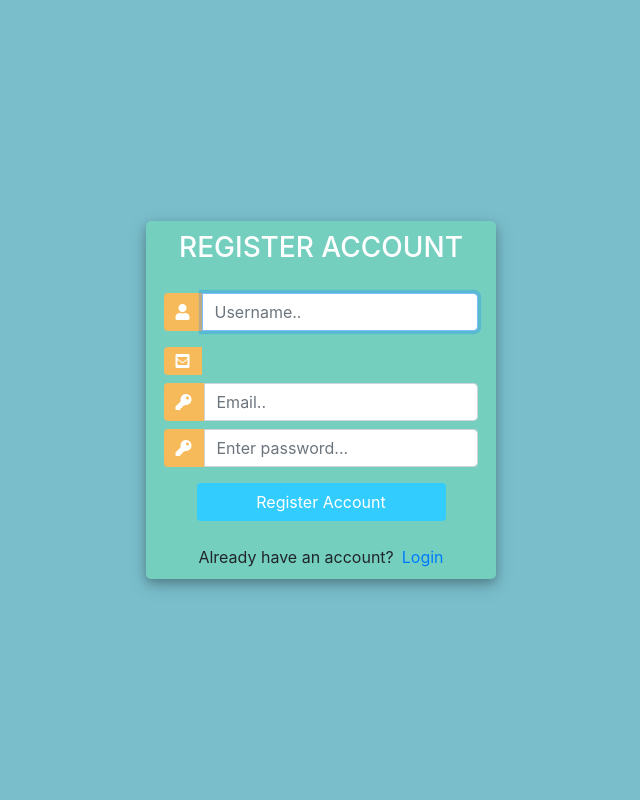
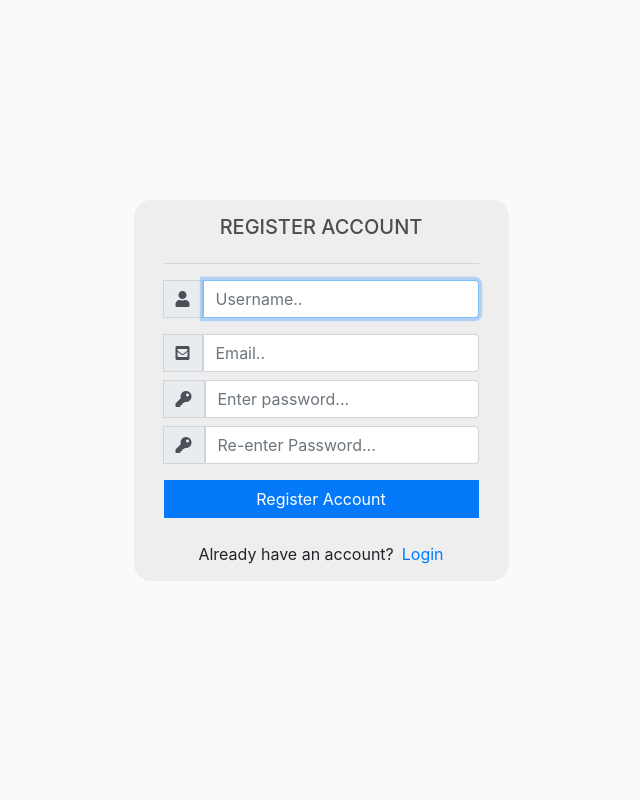
Before and after one commit to riahikais/django_ecommerce, a Django app: page /register/ in a window 1280 px wide. Shown: the whole page, without its empty margins (319-959 px from the left). Run offline with Django 3.2, Linux system fonts and the light colour scheme; some libraries are stand-ins or nearby versions.

Commit message:
Registration ui fixe

```diff
--- a/store/templates/store/checkout.html
+++ b/store/templates/store/checkout.html
@@ -77,7 +77,7 @@
     var total = '{{order.get_cart_total}}'
     var form = document.getElementById('form')
     var warning = ' <div id="warning-msg" class="alert alert-warning" role="alert">\n' +
-        '                    This is a warning alert—check it out!\n' +
+        '                    Order Summary is empty!\n' +
         '                </div>'
 
     if (total <= 0){
--- a/store/templates/store/login.html
+++ b/store/templates/store/login.html
@@ -76,7 +76,7 @@
             <div class="d-flex justify-content-center">
 
 
-                <h3 id="form-title">eCommerce</h3>
+                <img src="{% static 'images/10-cart-512.webp' %}" height="65" width="65">
             </div>
             <hr>
             <div class="d-flex justify-content-center form_container">
--- a/store/templates/store/registration.html
+++ b/store/templates/store/registration.html
@@ -1,68 +1,71 @@
 <!DOCTYPE html>
+{% load static %}
+
 <html>
+<head>
 
-<head>
-    <title>Login</title>
-    <link rel="stylesheet" href="https://stackpath.bootstrapcdn.com/bootstrap/4.1.3/css/bootstrap.min.css" integrity="sha384-MCw98/SFnGE8fJT3GXwEOngsV7Zt27NXFoaoApmYm81iuXoPkFOJwJ8ERdknLPMO" crossorigin="anonymous">
+    <title>eCommerce</title>
+    <meta name="viewport" content="width=device-width, initial-scale=1, maximum-scale=1, minimum-scale=1" />
+    <link rel="stylesheet" href="https://stackpath.bootstrapcdn.com/bootstrap/4.4.1/css/bootstrap.min.css" integrity="sha384-Vkoo8x4CGsO3+Hhxv8T/Q5PaXtkKtu6ug5TOeNV6gBiFeWPGFN9MuhOf23Q9Ifjh" crossorigin="anonymous">
+    <link rel="stylesheet" type="text/css" href="{% static 'css/main.css' %}">
     <script src="https://ajax.googleapis.com/ajax/libs/jquery/3.3.1/jquery.min.js"></script>
     <link rel="stylesheet" href="https://use.fontawesome.com/releases/v5.6.1/css/all.css" integrity="sha384-gfdkjb5BdAXd+lj+gudLWI+BXq4IuLW5IT+brZEZsLFm++aCMlF1V92rMkPaX4PP" crossorigin="anonymous">
 
+    <script type="text/javascript">
+        var user = '{{request.user}}'
+
+        function getToken(name) {
+            let cookieValue = null;
+            if (document.cookie && document.cookie !== '') {
+                const cookies = document.cookie.split(';');
+                for (let i = 0; i < cookies.length; i++) {
+                    const cookie = cookies[i].trim();
+                    // Does this cookie string begin with the name we want?
+                    if (cookie.substring(0, name.length + 1) === (name + '=')) {
+                        cookieValue = decodeURIComponent(cookie.substring(name.length + 1));
+                        break;
+                    }
+                }
+            }
+            return cookieValue;
+        }
+        const csrftoken = getToken('csrftoken');
+
+        function getCookie(name) {
+            var cookieArr = document.cookie.split(";")
+            for (var i=0; i<cookieArr.length; i++){
+                var cookiePair = cookieArr[i].split("=")
+                if (name == cookiePair[0].trim()){
+                    return decodeURIComponent(cookiePair[1]);
+                }
+            }
+            return null
+        }
+        var cart = JSON.parse(getCookie('cart'))
+        if (cart == undefined){
+            cart = {}
+            console.log('Cart was created !')
+            document.cookie = 'cart=' + JSON.stringify(cart)
+        }
+        console.log('Cart : ', cart)
+    </script>
     <style>
-        body,
-        html {
-            margin: 0;
-            padding: 0;
-            height: 100%;
-            background: #7abecc !important;
+        .btn{
+            border-radius: 5px !important;
         }
-        .user_card {
-            width: 350px;
-            margin-top: auto;
-            margin-bottom: auto;
-            background: #74cfbf;
-            position: relative;
-            display: flex;
-            justify-content: center;
-            flex-direction: column;
-            padding: 10px;
-            box-shadow: 0 4px 8px 0 rgba(0, 0, 0, 0.2), 0 6px 20px 0 rgba(0, 0, 0, 0.19);
-            -webkit-box-shadow: 0 4px 8px 0 rgba(0, 0, 0, 0.2), 0 6px 20px 0 rgba(0, 0, 0, 0.19);
-            -moz-box-shadow: 0 4px 8px 0 rgba(0, 0, 0, 0.2), 0 6px 20px 0 rgba(0, 0, 0, 0.19);
-            border-radius: 5px;
-
+        .user_card{
+            position: absolute;
+            top: 25%;
+            background-color: #efeeee;
+            padding: 15px 30px;
+            border-radius: 17px;
         }
-
-        .form_container {
-            margin-top: 20px;
+        .login_btn{
+            color: white;
         }
-
-        #form-title{
-            color: #fff;
+        .login_container{
+            background-color: #047afb;
         }
-        .login_btn {
-            width: 100%;
-            background: #33ccff !important;
-            color: white !important;
-        }
-        .login_btn:focus {
-            box-shadow: none !important;
-            outline: 0px !important;
-        }
-        .login_container {
-            padding: 0 2rem;
-        }
-        .input-group-text {
-            background: #f7ba5b !important;
-            color: white !important;
-            border: 0 !important;
-            border-radius: 0.25rem 0 0 0.25rem !important;
-        }
-        .input_user,
-        .input_pass:focus {
-            box-shadow: none !important;
-            outline: 0px !important;
-        }
-
     </style>
 
 </head>
@@ -71,8 +74,10 @@
     <div class="d-flex justify-content-center h-100">
         <div class="user_card">
             <div class="d-flex justify-content-center">
-                <h3 id="form-title">REGISTER ACCOUNT</h3>
+                <h5 id="form-title">REGISTER ACCOUNT</h5>
             </div>
+            <hr>
+
             <div class="d-flex justify-content-center form_container">
 
                 <form method="POST" action="">
--- a/store/templates/store/store.html
+++ b/store/templates/store/store.html
@@ -15,7 +15,7 @@
 
             <button  data-product="{{product.id}}" data-action="add"
                      class="btn btn-outline-secondary add-btn update-cart">Add to Cart</button>
-            <a class="btn btn-outline-success" href="#">View</a>
+            <a class="btn btn-outline-success disabled" href="#">View</a>
 
 
         </div>
--- a/store/views.py
+++ b/store/views.py
@@ -99,15 +99,15 @@ def processOrder(request):
     return JsonResponse('Payment submitted..', safe=False)
 
 def registerPage(request):
-    form = UserCreationForm()
+    form = CreateUserForm()
     if request.method == 'POST':
-        form = UserCreationForm(request.POST)
+        form = CreateUserForm(request.POST)
         if form.is_valid():
             form.save()
             user = form.cleaned_data.get('username')
             messages.success(request, 'Account was created for ' + user)
             return redirect('login')
-    context = {'form':form}
+    context = {'form': form}
     return render(request, 'store/registration.html', context)
 
 def loginPage(request):
```
Also changed, not shown: db.sqlite3, static/images/10-cart-512.webp (added).
